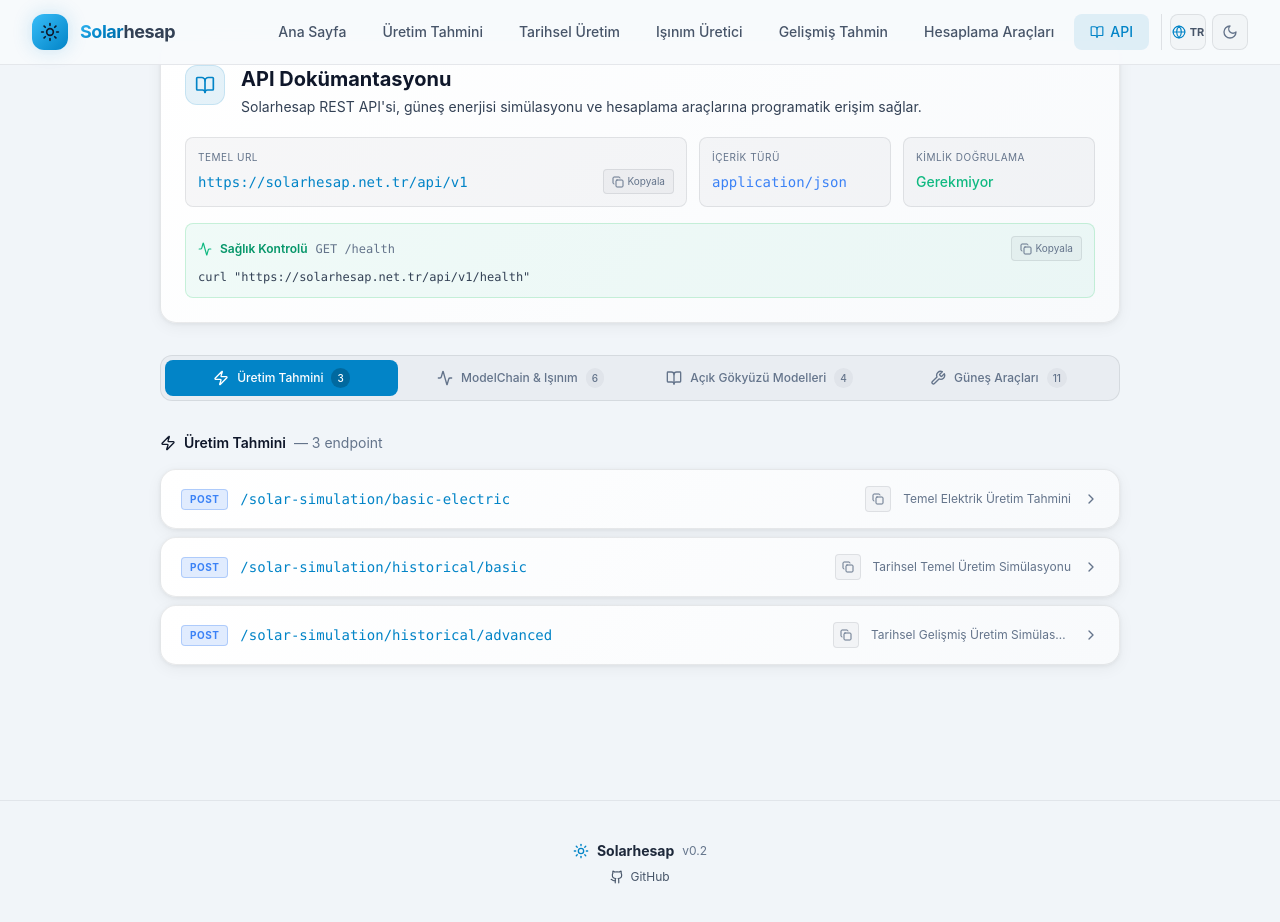
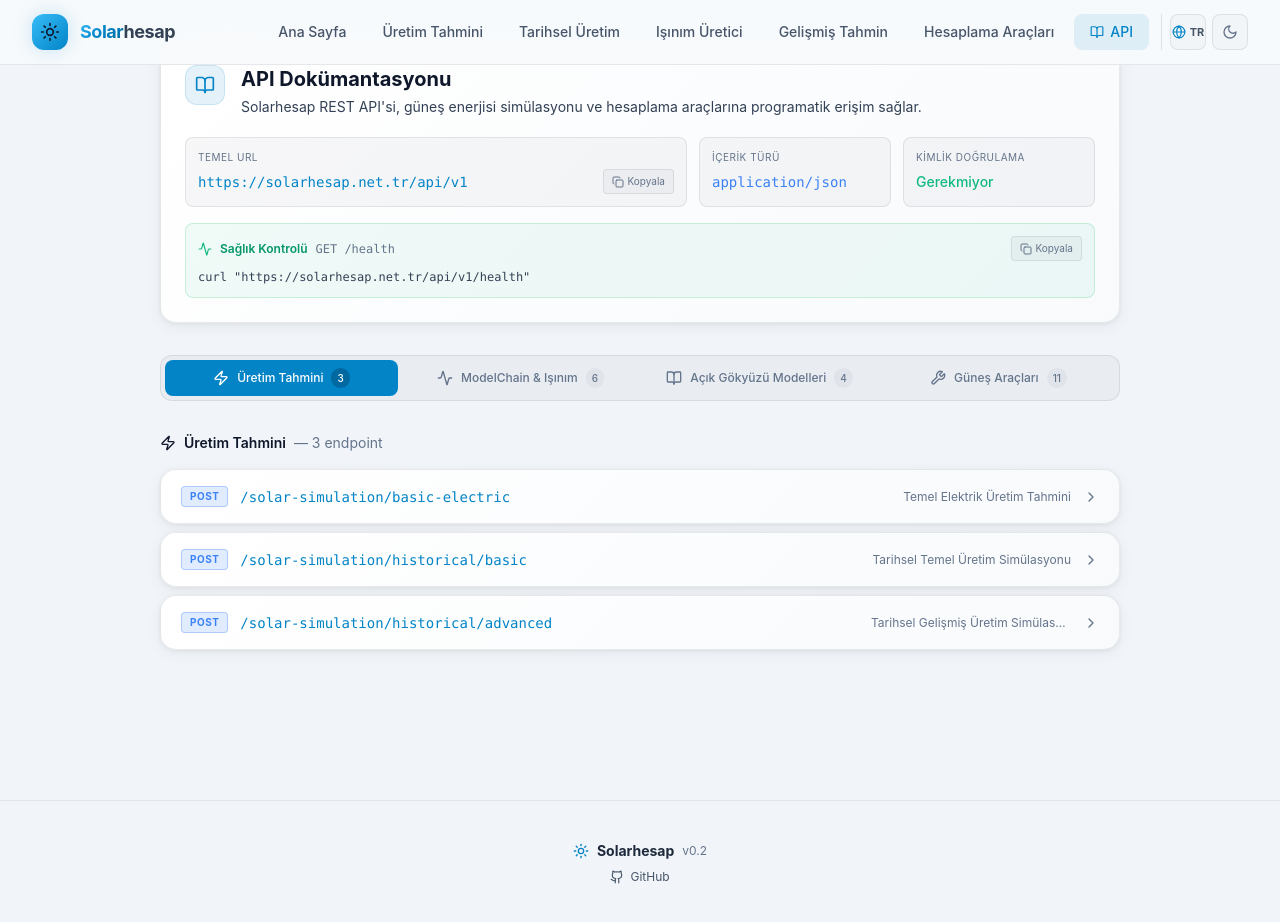
Before and after one commit to yilmazaygin/solarhesap, a Next.js app in the folder frontend/: page /api-docs in a window 1280 px wide. Shown: the top 922 px of the page. Built offline with nearby package versions, Linux system fonts and the light colour scheme.

Commit message:
api page update

```diff
--- a/frontend/app/api-docs/page.tsx
+++ b/frontend/app/api-docs/page.tsx
@@ -576,7 +576,6 @@
         <code className="text-sm font-mono flex-1 truncate" style={{ color: "var(--accent)" }}>
           {ep.path}
         </code>
-        <CopyButton text={fullUrl} small />
         <span className="text-xs hidden sm:block flex-shrink-0 max-w-[200px] truncate" style={{ color: "var(--text-muted)" }}>
           {isTr ? ep.summary_tr : ep.summary_en}
         </span>
```
